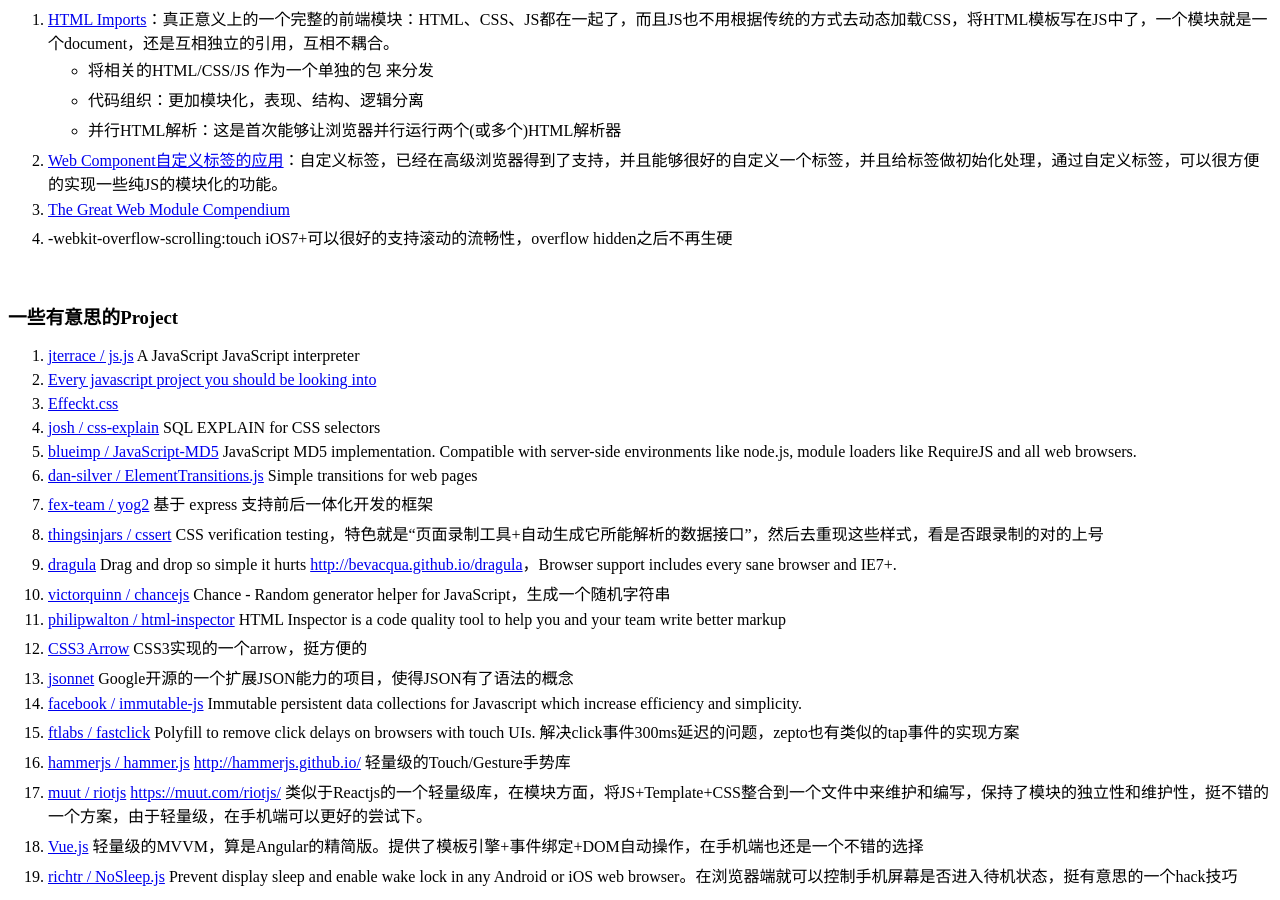
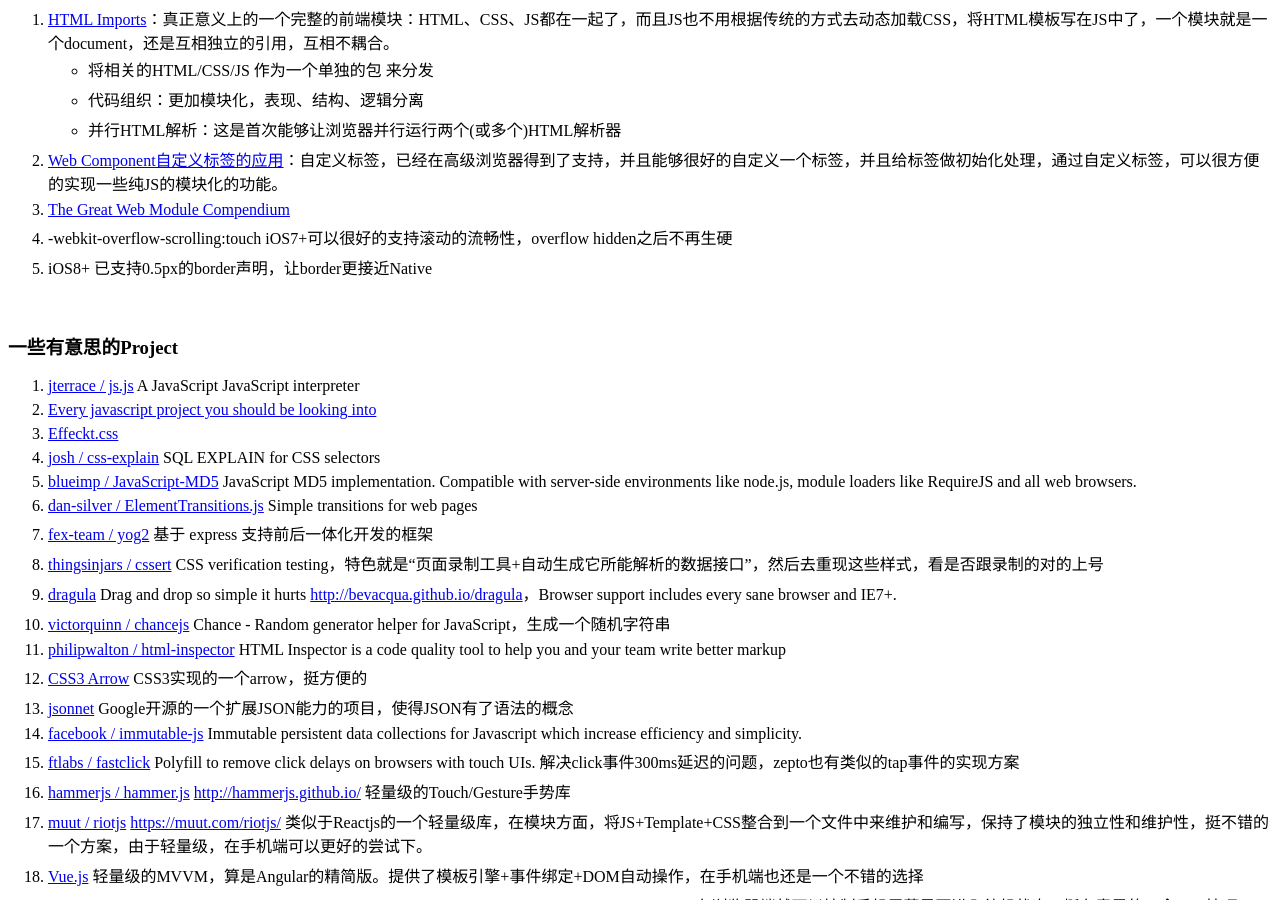
Before and after one commit to supersha/supersha.github.io, a Jekyll site: the page built from index.md, in a window 1280 px wide and 900 px high, scrolled down 2511 px. Built offline with Jekyll 4.4.1, drawn with Linux system fonts in a browser that asks for light colours.

Commit message:
by shafeng

```diff
--- a/index.md
+++ b/index.md
@@ -74,6 +74,7 @@ tagline: 记录自己的前端生涯
 0. [Web Component自定义标签的应用](http://developer.telerik.com/featured/web-components-ready-production)：自定义标签，已经在高级浏览器得到了支持，并且能够很好的自定义一个标签，并且给标签做初始化处理，通过自定义标签，可以很方便的实现一些纯JS的模块化的功能。
 0. [The Great Web Module Compendium](http://ponyfoo.com/articles/great-web-module-compendium)
 0. -webkit-overflow-scrolling:touch iOS7+可以很好的支持滚动的流畅性，overflow hidden之后不再生硬
+0. iOS8+ 已支持0.5px的border声明，让border更接近Native
 
 <br>
 
```
